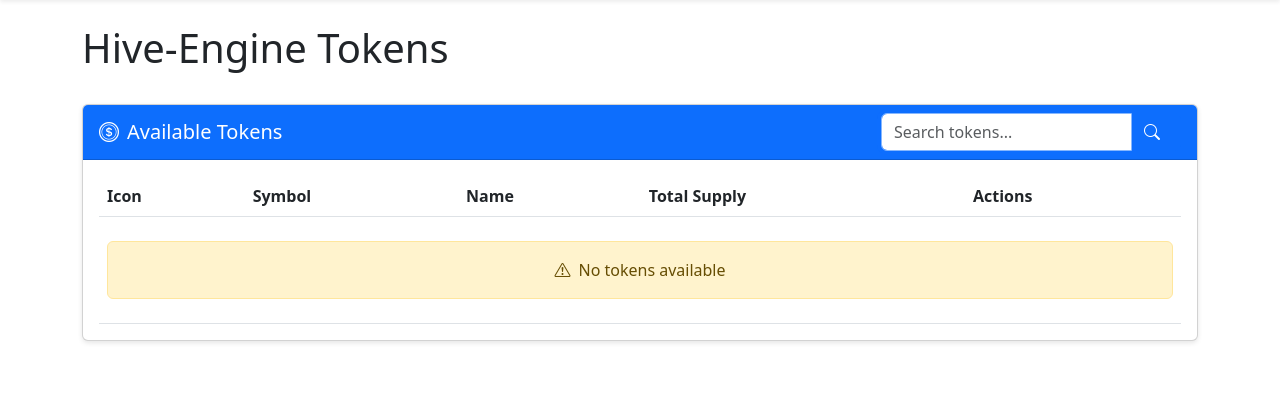
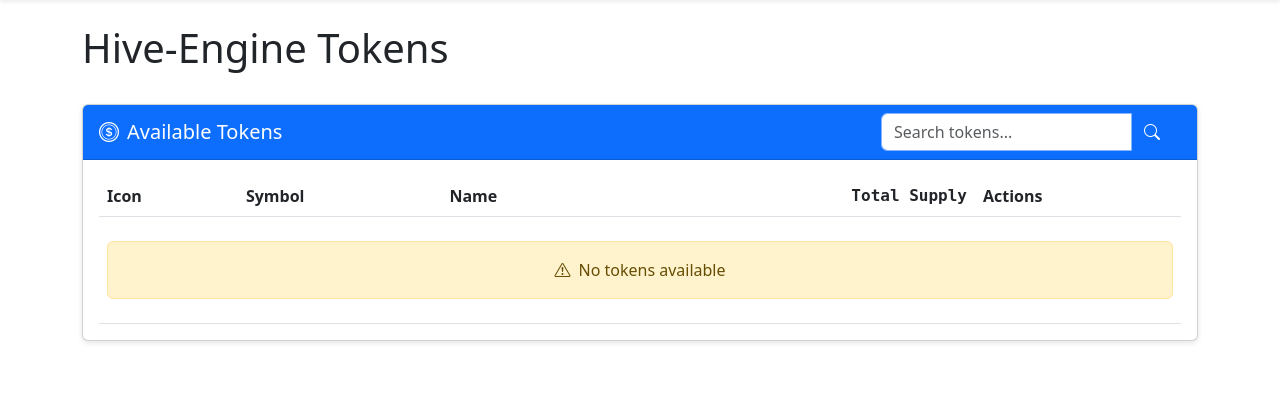
Before and after one commit to TheCrazyGM/market-viewr, a Flask app: template templates/index.html in a window 1280 px wide. Shown: the part 56-461 px from the top of the page. Run offline with Flask 3, Linux system fonts and the light colour scheme; the template is opened without the code that fills it, so the values that code supplies are empty; some libraries are stand-ins or nearby versions.

Commit message:
style: align total supply column to the right and add number-cell class

```diff
--- a/templates/index.html
+++ b/templates/index.html
@@ -33,7 +33,7 @@
                   <th>Icon</th>
                   <th>Symbol</th>
                   <th>Name</th>
-                  <th>Total Supply</th>
+                  <th class="number-cell text-end">Total Supply</th>
                   <th>Actions</th>
                 </tr>
               </thead>
@@ -49,7 +49,7 @@
                   </td>
                   <td>{{ token.symbol }}</td>
                   <td>{{ token.name }}</td>
-                  <td>
+                  <td class="number-cell text-end">
                     {{ token.supply if token.supply is string else (token.supply | float) | fmt(',.8f') }}
                   </td>
                   <td>
```
